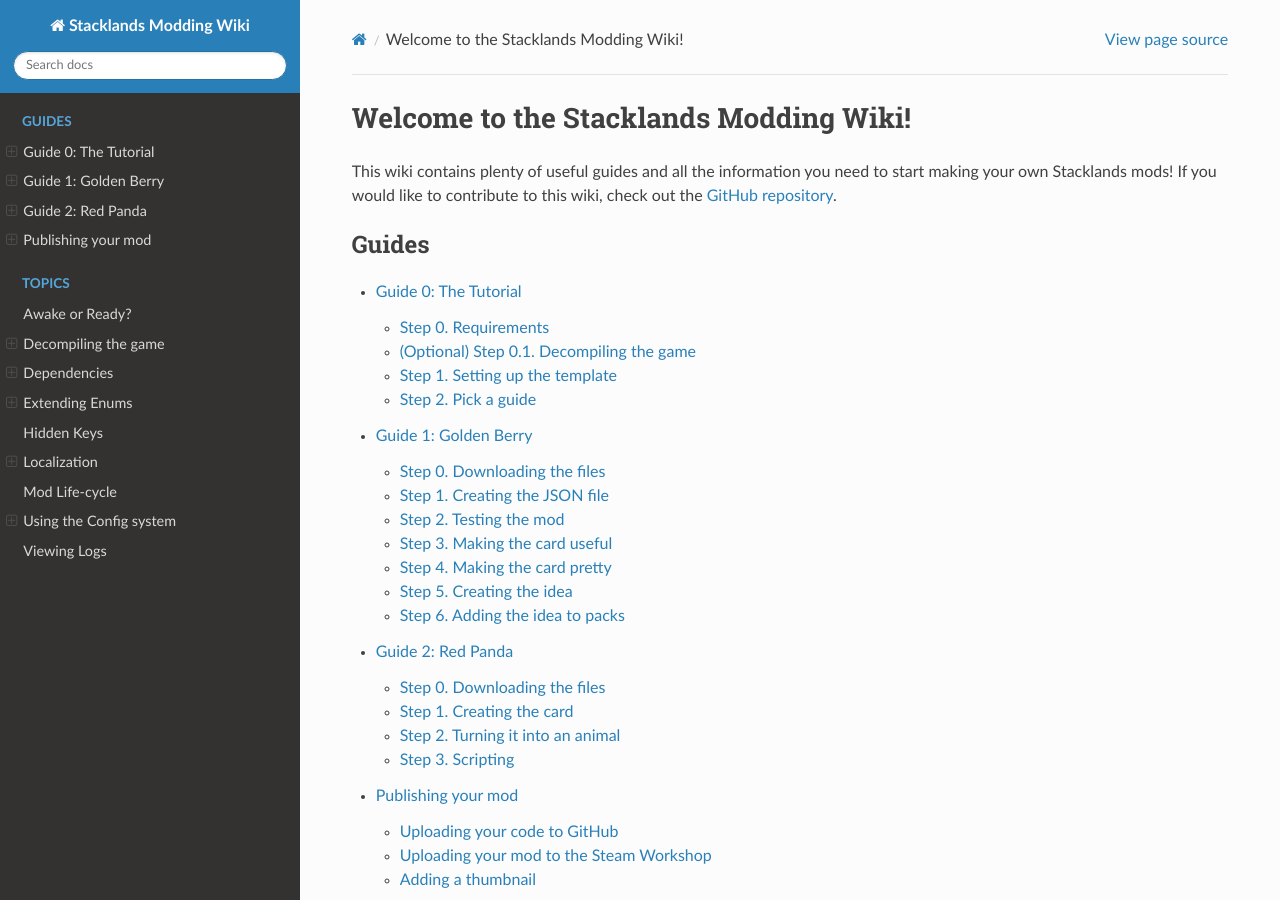
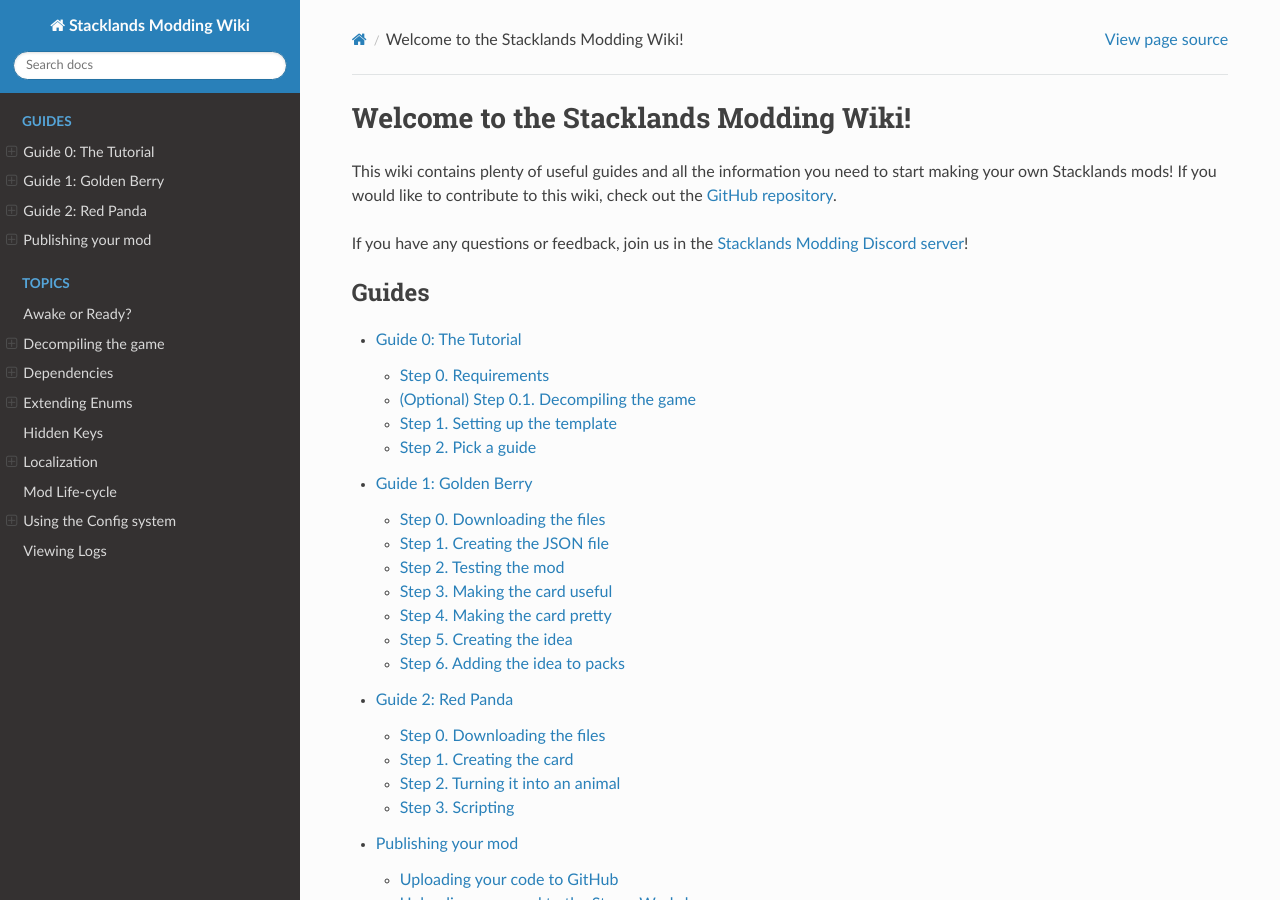
Before and after one commit to stacklandsdev/modding-wiki, a Sphinx documentation site: the page built from source/index.rst, in a window 1280 px wide and 900 px high. Built offline with Sphinx 7.4.7 and the Read the Docs theme 2.0.0, drawn with Linux system fonts in a browser that asks for light colours.

Commit message:
discord server promotion

```diff
--- a/source/index.rst
+++ b/source/index.rst
@@ -9,6 +9,8 @@
 This wiki contains plenty of useful guides and all the information you need to start
 making your own Stacklands mods! If you would like to contribute to this wiki, check
 out the `GitHub repository <https://github.com/stacklandsdev/modding-wiki>`_.
+
+If you have any questions or feedback, join us in the `Stacklands Modding Discord server <https://discord.gg/j3FjwZVyWh>`_!
 
 .. toctree::
    :caption: Guides
```
